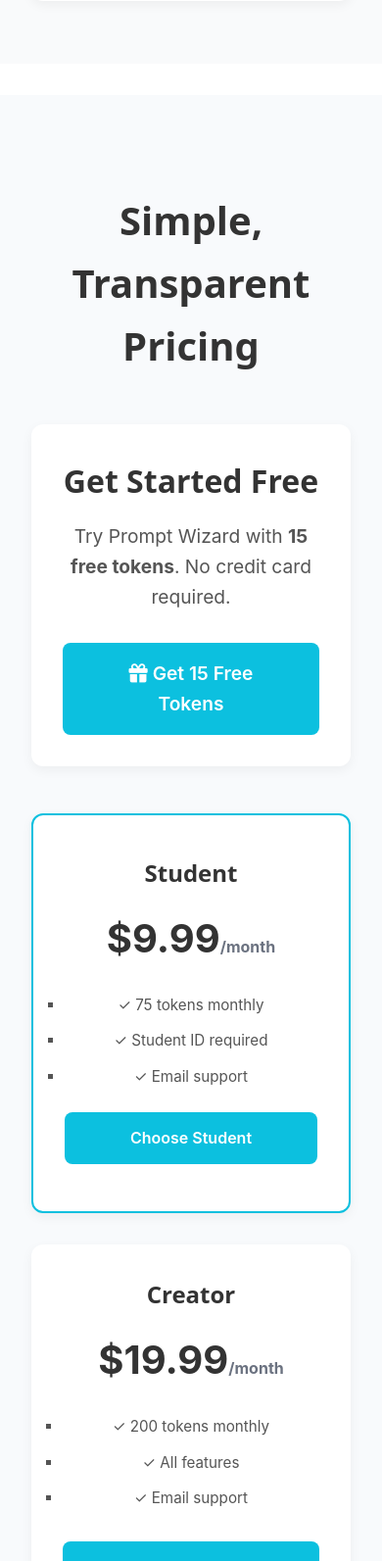
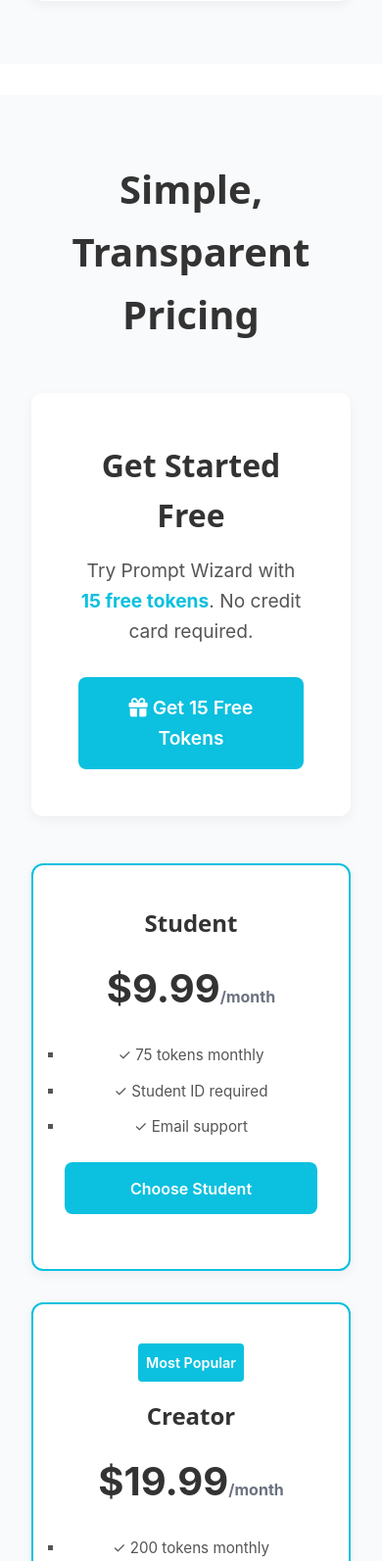
Before and after one commit to lucsetzer/prompts-alchemy-v7, a FastAPI app: page / in a window 390 px wide. Shown: the part 4907-6500 px from the top of the page at 98% size. Run offline with FastAPI, Linux system fonts and the light colour scheme.

Commit message:
Update frontpage.html

```diff
--- a/dashboard/templates/frontpage.html
+++ b/dashboard/templates/frontpage.html
@@ -129,6 +129,49 @@
             box-shadow: 0 4px 12px rgba(0,0,0,0.05);
         }
 
+        /* Pricing card hover effects */
+        .pricing-grid .card:hover,
+        .token-grid .card:hover {
+            transform: translateY(-5px);
+            box-shadow: 0 8px 25px rgba(0,0,0,0.1);
+        }
+
+        /* Button hover effects */
+        .pricing-grid button:hover,
+        .pricing-grid a:hover {
+            background: #0a8ea8 !important;
+            transform: translateY(-2px);
+        }
+
+        /* Responsive grid */
+        @media (max-width: 1024px) {
+            .pricing-grid {
+                grid-template-columns: repeat(2, 1fr) !important;
+            }
+
+            .token-grid {
+                grid-template-columns: repeat(2, 1fr) !important;
+            }
+
+            /* Center the highlighted card on tablet */
+            .pricing-grid .card:nth-child(2) {
+                grid-column: span 2;
+                transform: scale(1.02) !important;
+            }
+        }
+
+        @media (max-width: 640px) {
+            .pricing-grid,
+            .token-grid {
+                grid-template-columns: 1fr !important;
+            }
+
+            .pricing-grid .card:nth-child(2) {
+                grid-column: span 1;
+                transform: scale(1) !important;
+            }
+        }
+
         /* Grids */
         .grid {
             display: grid;
@@ -181,28 +224,6 @@
 
         .grid-4 {
             grid-template-columns: repeat(4, 1fr);
-        }
-
-        /* Modal */
-        .modal {
-            display: none;
-            position: fixed;
-            top: 0;
-            left: 0;
-            width: 100%;
-            height: 100%;
-            background: rgba(0,0,0,0.5);
-            z-index: 1000;
-            justify-content: center;
-            align-items: center;
-        }
-
-        .modal-content {
-            background: white;
-            padding: 2.5rem;
-            border-radius: 12px;
-            max-width: 400px;
-            width: 90%;
         }
 
         /* Footer */
@@ -406,96 +427,102 @@
     </section>
 
     <!-- PRICING -->
-    <section id="pricing" class="section section-light">
-        <div class="section-container">
+    <section id="pricing" class="section" style="padding: 4rem 2rem; background: #f9fafb;">
+    <div class="section-container" style="max-width: 1200px; margin: 0 auto;">
         <h2 style="text-align: center; margin-bottom: 3rem; color: #333; font-size: 2.5rem;">Simple, Transparent Pricing</h2>
 
         <!-- Free Callout -->
-            <div class="card" style="text-align: center; margin-bottom: 3rem;">
+        <div class="card" style="background: white; border-radius: 12px; padding: 3rem; box-shadow: 0 4px 12px rgba(0,0,0,0.05); text-align: center; margin-bottom: 3rem;">
             <h3 style="color: #333; font-size: 2rem; margin-bottom: 1rem;">Get Started Free</h3>
             <p style="color: #555; font-size: 1.2rem; margin-bottom: 2rem; max-width: 600px; margin-left: auto; margin-right: auto;">
-                    Try Prompt Wizard with <strong>15 free tokens</strong>. No credit card required.
+                Try Prompt Wizard with <strong style="color: #0cc0df;">15 free tokens</strong>. No credit card required.
             </p>
-                <a href="/app/dashboard" style="background: #0cc0df; color: white; font-size: 1.2rem; padding: 1rem 2.5rem; border: none; border-radius: 8px; font-weight: 600; cursor: pointer; text-decoration: none; display: inline-block;">
+            <a href="/app/dashboard" style="background: #0cc0df; color: white; font-size: 1.2rem; padding: 1rem 2.5rem; border-radius: 8px; font-weight: 600; text-decoration: none; display: inline-block; transition: all 0.3s;">
                 <i class="fas fa-gift"></i> Get 15 Free Tokens
             </a>
         </div>
 
-            <!-- Monthly Plans -->
-            <div class="grid grid-3">
+        <!-- Monthly Plans Grid - FIXED -->
+        <div class="pricing-grid" style="display: grid; grid-template-columns: repeat(3, 1fr); gap: 2rem; margin-bottom: 4rem;">
             <!-- Student Plan -->
-                <div class="card" style="text-align: center;">
-
-                    <h3 style="color: #333; font-size: 1.5rem; margin-bottom: 1rem; padding-top: 0.5rem;">Student</h3>
+            <div class="card" style="background: white; border-radius: 12px; padding: 2.5rem 2rem; box-shadow: 0 4px 12px rgba(0,0,0,0.05); text-align: center; transition: all 0.3s;">
+                <h3 style="color: #333; font-size: 1.5rem; margin-bottom: 1rem;">Student</h3>
                 <div style="font-size: 2.5rem; font-weight: bold; margin: 1rem 0; color: #333;">
                     $9.99<span style="font-size: 1rem; color: #6b7280;">/month</span>
                 </div>
-                    <ul style="text-align: center; margin: 1.5rem 0; color: #555; list-style: none; padding: 0; font-size: 0.95rem;">
+                <ul style="margin: 1.5rem 0; color: #555; list-style: none; padding: 0; font-size: 0.95rem;">
                     <li style="margin-bottom: 0.75rem; padding: 0 0.5rem;">✓ 75 tokens monthly</li>
                     <li style="margin-bottom: 0.75rem; padding: 0 0.5rem;">✓ Student ID required</li>
                     <li style="margin-bottom: 0.75rem; padding: 0 0.5rem;">✓ Email support</li>
                 </ul>
-                    <button onclick="showSignupModal()" style="width: 100%; padding: 0.9rem; background: #0cc0df; color: white; border: none; border-radius: 8px; font-weight: 600; margin-top: 0.5rem; cursor: pointer;">
+                <button onclick="showSignupModal()" style="width: 100%; padding: 0.9rem; background: #0cc0df; color: white; border: none; border-radius: 8px; font-weight: 600; margin-top: 0.5rem; cursor: pointer; transition: all 0.3s;">
                     Choose Student
                 </button>
             </div>
 
-                <!-- Creator Plan -->
-                <div class="card" style="text-align: center;">
+            <!-- Creator Plan (Highlighted) -->
+            <div class="card" style="background: white; border-radius: 12px; padding: 2.5rem 2rem; box-shadow: 0 4px 12px rgba(0,0,0,0.05); text-align: center; transition: all 0.3s; border: 2px solid #0cc0df; transform: scale(1.05);">
+                <div style="background: #0cc0df; color: white; padding: 0.5rem; border-radius: 4px; font-size: 0.9rem; font-weight: 600; margin-bottom: 1rem; display: inline-block;">
+                    Most Popular
+                </div>
                 <h3 style="color: #333; font-size: 1.5rem; margin-bottom: 1rem;">Creator</h3>
                 <div style="font-size: 2.5rem; font-weight: bold; margin: 1rem 0; color: #333;">
                     $19.99<span style="font-size: 1rem; color: #6b7280;">/month</span>
                 </div>
-                    <ul style="text-align: center; margin: 1.5rem 0; color: #555; list-style: none; padding: 0; font-size: 0.95rem;">
+                <ul style="margin: 1.5rem 0; color: #555; list-style: none; padding: 0; font-size: 0.95rem;">
                     <li style="margin-bottom: 0.75rem; padding: 0 0.5rem;">✓ 200 tokens monthly</li>
-                        <li style="margin-bottom: 0.75rem; padding: 0 0.5rem;">✓ All features</li>
-                        <li style="margin-bottom: 0.75rem; padding: 0 0.5rem;">✓ Email support</li>
+                    <li style="margin-bottom: 0.75rem; padding: 0 0.5rem;">✓ All 6 AI tools</li>
+                    <li style="margin-bottom: 0.75rem; padding: 0 0.5rem;">✓ Priority email support</li>
                 </ul>
-                    <a href="/app/dashboard" style="width: 100%; padding: 0.9rem; background: #0cc0df; color: white; border: none; border-radius: 8px; font-weight: 600; margin-top: 0.5rem; cursor: pointer; text-decoration: none; display: inline-block; text-align: center;">
+                <a href="/app/dashboard" style="width: 100%; padding: 0.9rem; background: #0cc0df; color: white; border: none; border-radius: 8px; font-weight: 600; margin-top: 0.5rem; cursor: pointer; text-decoration: none; display: inline-block; text-align: center; transition: all 0.3s;">
                     Choose Creator
                 </a>
             </div>
 
             <!-- Agency Plan -->
-                <div class="card" style="text-align: center;">
+            <div class="card" style="background: white; border-radius: 12px; padding: 2.5rem 2rem; box-shadow: 0 4px 12px rgba(0,0,0,0.05); text-align: center; transition: all 0.3s;">
                 <h3 style="color: #333; font-size: 1.5rem; margin-bottom: 1rem;">Agency</h3>
                 <div style="font-size: 2.5rem; font-weight: bold; margin: 1rem 0; color: #333;">
                     $49.99<span style="font-size: 1rem; color: #6b7280;">/month</span>
                 </div>
-                    <ul style="text-align: center; margin: 1.5rem 0; color: #555; list-style: none; padding: 0; font-size: 0.95rem;">
+                <ul style="margin: 1.5rem 0; color: #555; list-style: none; padding: 0; font-size: 0.95rem;">
                     <li style="margin-bottom: 0.75rem; padding: 0 0.5rem;">✓ 1000 shared tokens</li>
-                        <li style="margin-bottom: 0.75rem; padding: 0 0.5rem;">✓ All features</li>
-                        <li style="margin-bottom: 0.75rem; padding: 0 0.5rem;">✓ Email support</li>
+                    <li style="margin-bottom: 0.75rem; padding: 0 0.5rem;">✓ All features + API access</li>
+                    <li style="margin-bottom: 0.75rem; padding: 0 0.5rem;">✓ Priority support</li>
                 </ul>
-                    <a href="/app/dashboard" style="width: 100%; padding: 0.9rem; background: #0cc0df; color: white; border: none; border-radius: 8px; font-weight: 600; margin-top: 0.5rem; cursor: pointer; text-decoration: none; display: inline-block; text-align: center;">
+                <a href="/app/dashboard" style="width: 100%; padding: 0.9rem; background: #0cc0df; color: white; border: none; border-radius: 8px; font-weight: 600; margin-top: 0.5rem; cursor: pointer; text-decoration: none; display: inline-block; text-align: center; transition: all 0.3s;">
                     Choose Agency
                 </a>
             </div>
         </div>
 
-            <!-- Token Packs -->
+        <!-- Token Packs - FIXED -->
         <div style="margin-top: 4rem; text-align: center;">
             <h3 style="margin-bottom: 2rem; color: #444; font-size: 1.75rem;">Need More Tokens? Buy Token Packs</h3>
-                <div class="grid grid-4">
-                    <div class="card" style="text-align: center; padding: 1.5rem;">
+            <div class="token-grid" style="display: grid; grid-template-columns: repeat(4, 1fr); gap: 1.5rem;">
+                <div class="card" style="background: white; border-radius: 12px; padding: 1.5rem; box-shadow: 0 4px 8px rgba(0,0,0,0.05); text-align: center; transition: all 0.3s;">
                     <h4 style="margin: 0 0 0.5rem 0; color: #333; font-size: 1.1rem;">Mini Boost</h4>
                     <div style="font-size: 1.5rem; font-weight: bold; margin: 0.5rem 0; color: #333;">$4.99</div>
                     <div style="color: #0cc0df; font-weight: bold; font-size: 1.1rem;">25 tokens</div>
+                    <div style="margin-top: 1rem; font-size: 0.8rem; color: #6b7280;">$0.20 per token</div>
                 </div>
-                    <div class="card" style="text-align: center; padding: 1.5rem;">
+                <div class="card" style="background: white; border-radius: 12px; padding: 1.5rem; box-shadow: 0 4px 8px rgba(0,0,0,0.05); text-align: center; transition: all 0.3s;">
                     <h4 style="margin: 0 0 0.5rem 0; color: #333; font-size: 1.1rem;">Creator Boost</h4>
                     <div style="font-size: 1.5rem; font-weight: bold; margin: 0.5rem 0; color: #333;">$14.99</div>
                     <div style="color: #0cc0df; font-weight: bold; font-size: 1.1rem;">100 tokens</div>
+                    <div style="margin-top: 1rem; font-size: 0.8rem; color: #6b7280;">$0.15 per token</div>
                 </div>
-                    <div class="card" style="text-align: center; padding: 1.5rem;">
+                <div class="card" style="background: white; border-radius: 12px; padding: 1.5rem; box-shadow: 0 4px 8px rgba(0,0,0,0.05); text-align: center; transition: all 0.3s;">
                     <h4 style="margin: 0 0 0.5rem 0; color: #333; font-size: 1.1rem;">Agency Boost</h4>
                     <div style="font-size: 1.5rem; font-weight: bold; margin: 0.5rem 0; color: #333;">$39.99</div>
                     <div style="color: #0cc0df; font-weight: bold; font-size: 1.1rem;">300 tokens</div>
+                    <div style="margin-top: 1rem; font-size: 0.8rem; color: #6b7280;">$0.13 per token</div>
                 </div>
-                    <div class="card" style="text-align: center; padding: 1.5rem;">
+                <div class="card" style="background: white; border-radius: 12px; padding: 1.5rem; box-shadow: 0 4px 8px rgba(0,0,0,0.05); text-align: center; transition: all 0.3s;">
                     <h4 style="margin: 0 0 0.5rem 0; color: #333; font-size: 1.1rem;">Mega Boost</h4>
                     <div style="font-size: 1.5rem; font-weight: bold; margin: 0.5rem 0; color: #333;">$99.99</div>
                     <div style="color: #0cc0df; font-weight: bold; font-size: 1.1rem;">2500 tokens</div>
+                    <div style="margin-top: 1rem; font-size: 0.8rem; color: #6b7280;">$0.04 per token</div>
                 </div>
             </div>
         </div>
```
Lines whose indentation alone changed are shown as unchanged.
